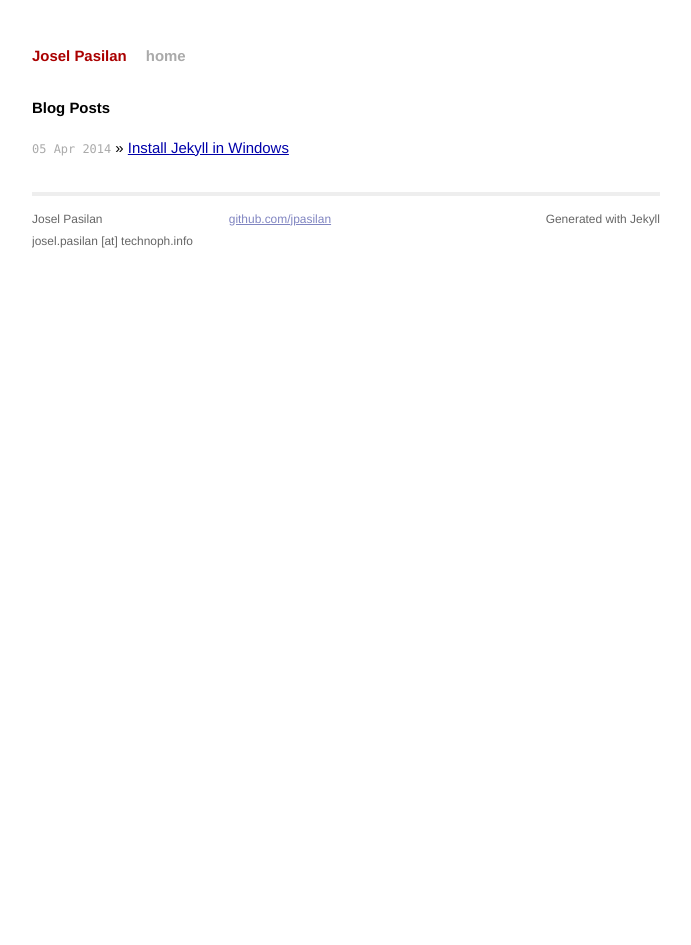
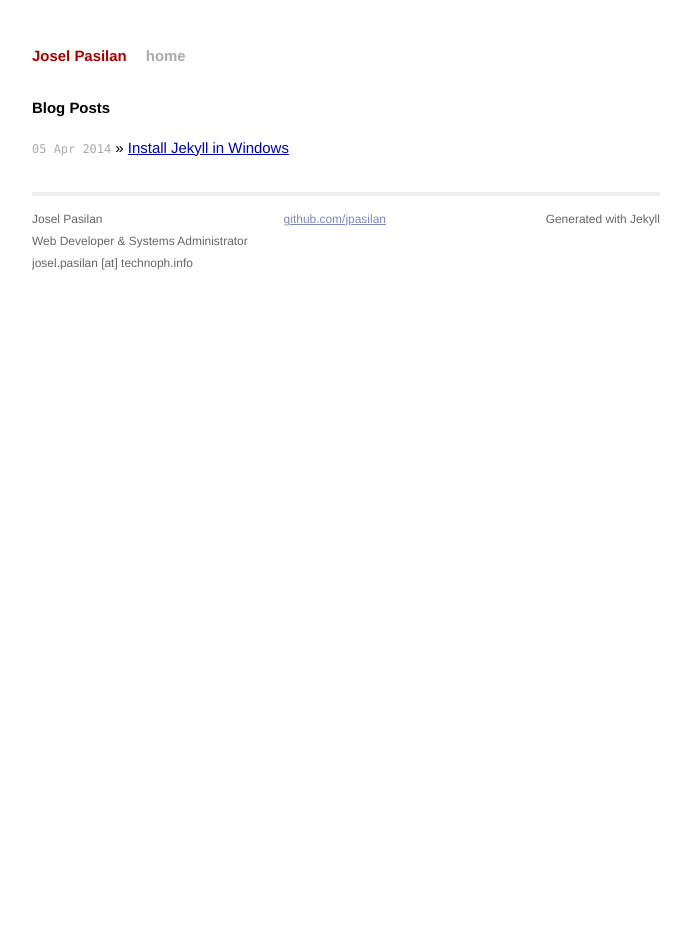
Before and after one commit to jpasilan/jpasilan.github.io, a Jekyll site: the page built from index.html, in a window 1280 px wide. Shown: the whole page, without its empty margins (294-985 px from the left). Built offline with Jekyll 4.4.1, drawn with Linux system fonts in a browser that asks for light colours; Markdown is read by kramdown in place of the engine named in the settings.

```diff
--- /dev/null
+++ b/CNAME
@@ -0,0 +1 @@
+jpasilan.technoph.info
--- a/_layouts/default.html
+++ b/_layouts/default.html
@@ -27,6 +27,7 @@
             <div class="contact">
               <p>
                 Josel Pasilan<br />
+                Web Developer & Systems Administrator<br />
                 josel.pasilan [at] technoph.info
               </p>
             </div>
```
